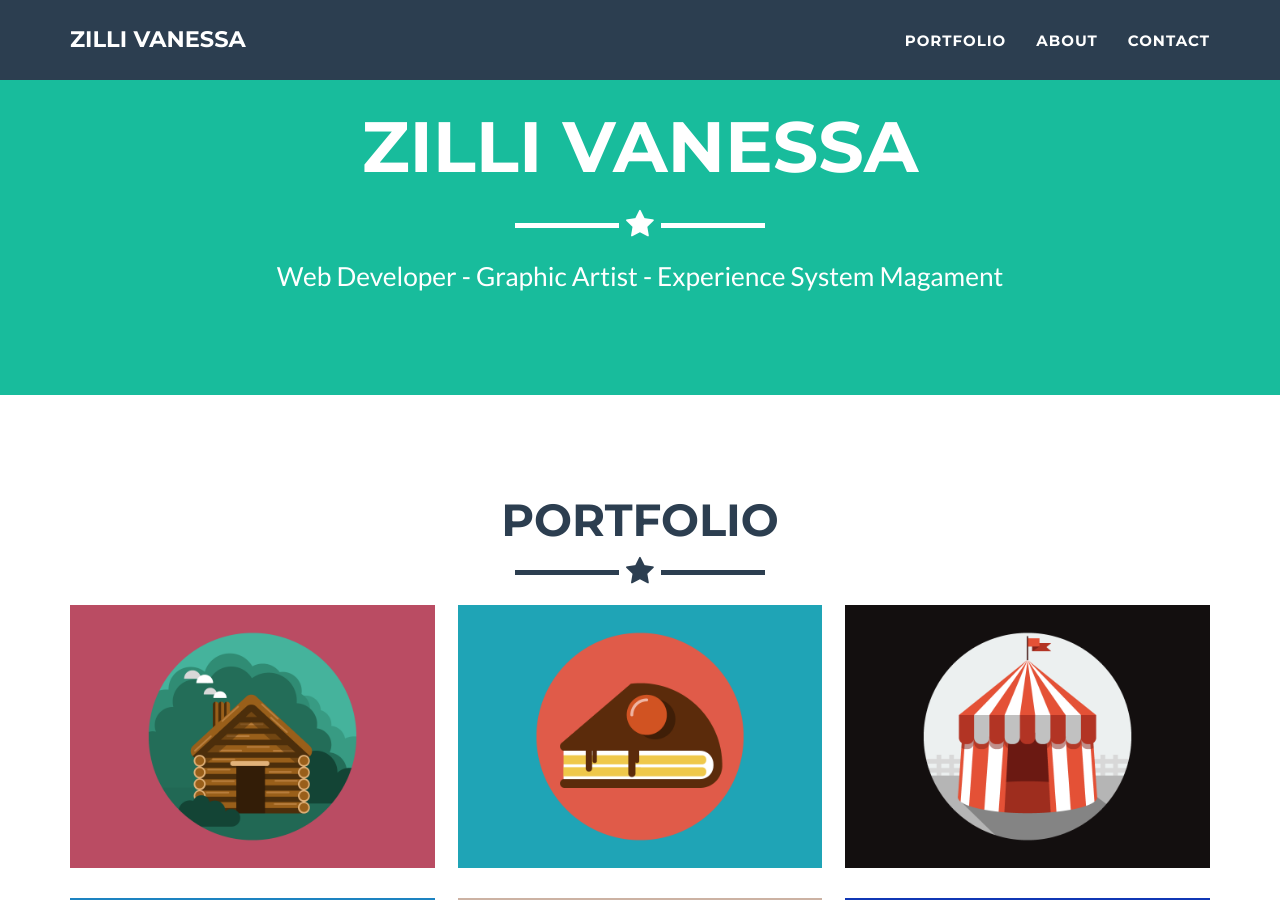
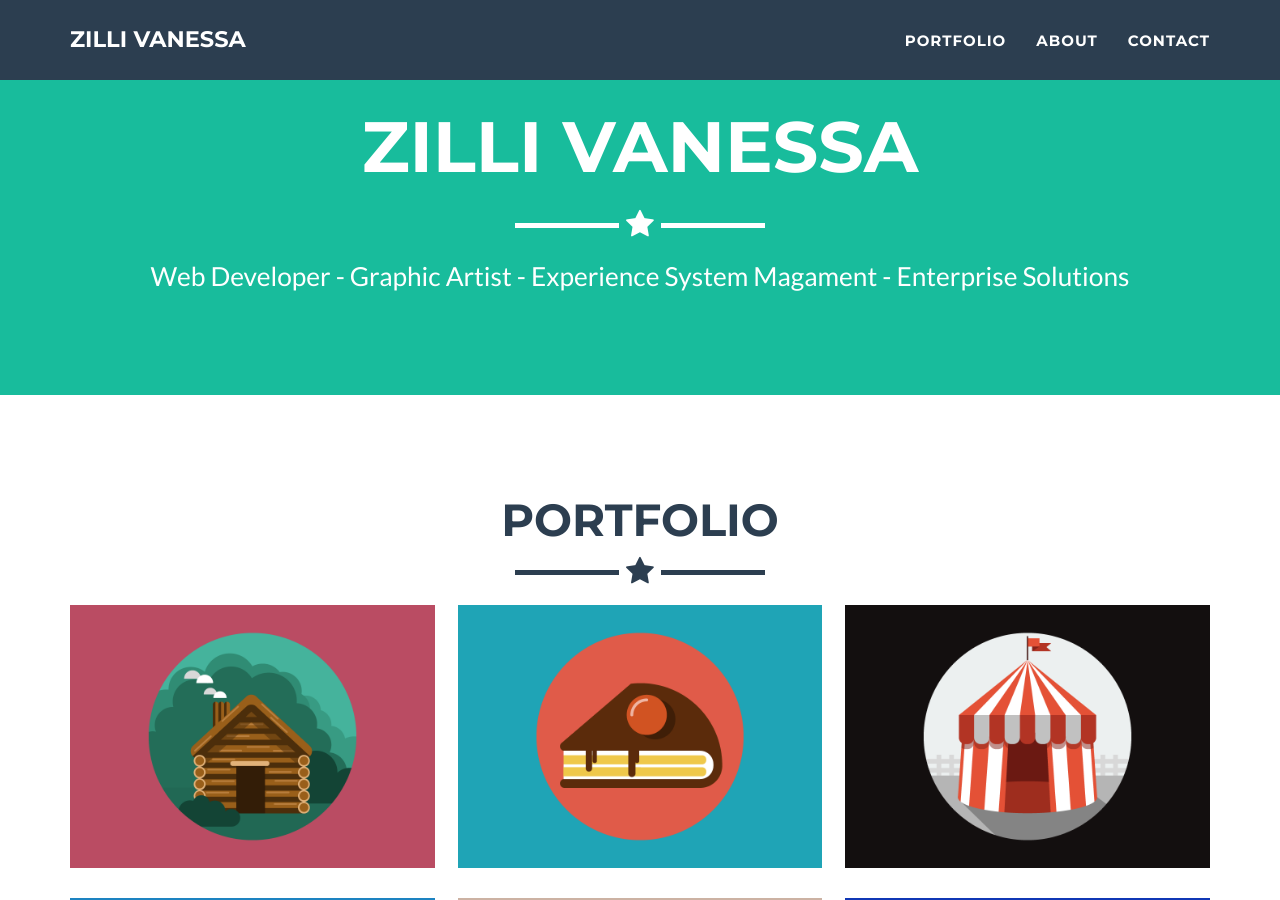
Before and after one commit to zillivanessa/www, a Jekyll site: the page built from _posts/2014-07-18-project-1.markdown, in a window 1280 px wide and 900 px high, scrolled down 399 px. Built offline with Jekyll 4.4.1, drawn with Linux system fonts in a browser that asks for light colours.

Commit message:
update skill

```diff
--- a/_config.yml
+++ b/_config.yml
@@ -4,7 +4,7 @@ email: info@zillivanessa.it
 url: https://www.zillivanessa.it
 description: "Cerchi aiuto per l'informatica dellla tua azienda? Vuoi un gestionale innovativo e tecnologicamente attuale e performate? Sei nel sito giusto."
 keywords: "gestionale, consulenza"
-skills: "Web Developer - Graphic Artist - Experience System Magament"
+skills: "Web Developer - Graphic Artist - Experience System Magament - Enterprise Solutions"
 meta_author: Zilli Vanessa & C.
 
 # Google webmaster tools
```
